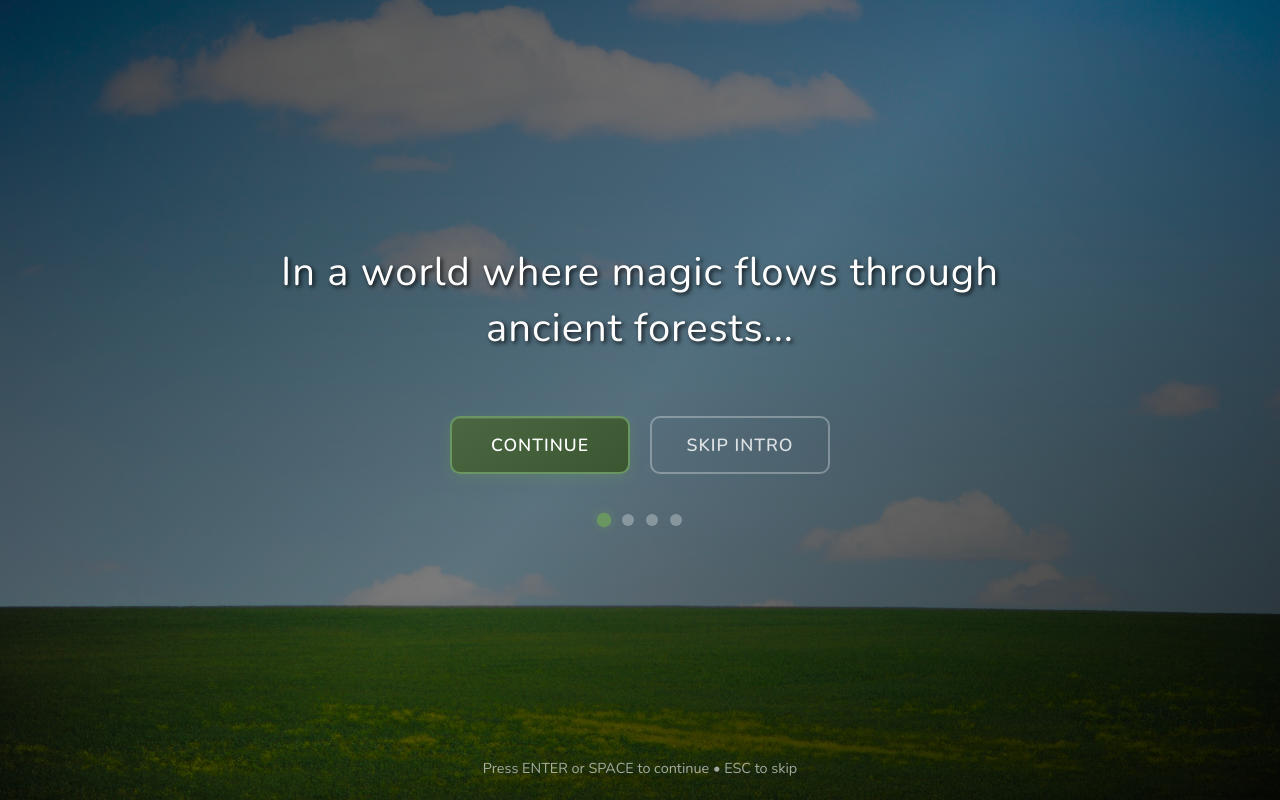
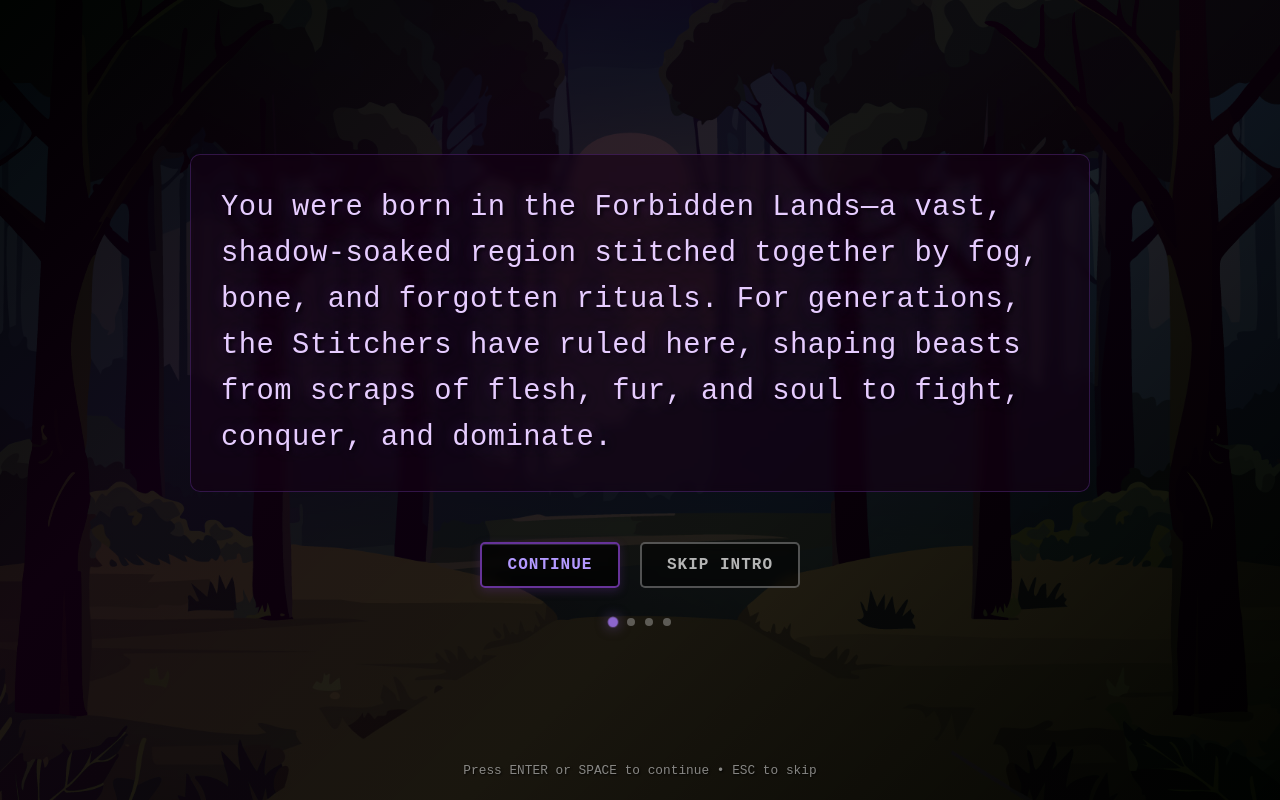
Before and after one commit to nicolegdesign/beastenstein, a React (Vite) app: page / in a window 1280 px wide. Built offline with nearby package versions, Linux system fonts and the light colour scheme; a web font is replaced by a local one.

Commit message:
Intro1  edits

```diff
--- a/src/App.tsx
+++ b/src/App.tsx
@@ -74,6 +74,64 @@ const getMaxLevelFromSoul = (soulId: string): number => {
   }
 };
 
+// Factory function to create Night Wolf beast configuration
+const createNightWolfBeast = (name: string): CustomBeastData => {
+  return {
+    name: name,
+    gender: 'male' as const,
+    personality: getDefaultPersonality(),
+    head: {
+      id: 'nightwolf-head',
+      name: 'Night Wolf Head',
+      imagePath: './images/beasts/night-wolf/night-wolf-head.svg',
+      type: 'head' as const,
+      rarity: 'common' as const
+    },
+    torso: {
+      id: 'nightwolf-torso',
+      name: 'Night Wolf Torso',
+      imagePath: './images/beasts/night-wolf/night-wolf-torso.svg',
+      type: 'torso' as const,
+      rarity: 'common' as const
+    },
+    armLeft: {
+      id: 'nightwolf-arms-left',
+      name: 'Night Wolf Left Arm',
+      imagePath: './images/beasts/night-wolf/night-wolf-arm-l.svg',
+      type: 'armLeft' as const,
+      rarity: 'common' as const
+    },
+    armRight: {
+      id: 'nightwolf-arms-right',
+      name: 'Night Wolf Right Arm',
+      imagePath: './images/beasts/night-wolf/night-wolf-arm-r.svg',
+      type: 'armRight' as const,
+      rarity: 'common' as const
+    },
+    legLeft: {
+      id: 'nightwolf-legs-left',
+      name: 'Night Wolf Left Leg',
+      imagePath: './images/beasts/night-wolf/night-wolf-leg-l.svg',
+      type: 'legLeft' as const,
+      rarity: 'common' as const
+    },
+    legRight: {
+      id: 'nightwolf-legs-right',
+      name: 'Night Wolf Right Leg',
+      imagePath: './images/beasts/night-wolf/night-wolf-leg-r.svg',
+      type: 'legRight' as const,
+      rarity: 'common' as const
+    },
+    soulEssence: {
+      id: 'dim-soul',
+      name: 'Dim Soul',
+      description: 'A faint glimmer of spiritual energy',
+      imagePath: './images/items/dim-soul.png',
+      rarity: 'common' as const
+    }
+  };
+};
+
 function App() {
   // Game flow state
   const [gameState, setGameState] = useState<'intro' | 'beastSelection' | 'game'>(() => {
@@ -130,8 +188,10 @@ function App() {
       }
     }
 
-    // If no custom beasts exist, create default Night Wolf
-    if (Object.keys(customBeastData).length === 0) {
+    // Only create default Night Wolf if user has played before and has no beasts
+    // (returning users who somehow lost their beasts)
+    const hasPlayed = localStorage.getItem('hasPlayedBefore');
+    if (Object.keys(customBeastData).length === 0 && hasPlayed) {
       const defaultBeastId = 'custom_default_nightwolf';
       const now = Date.now();
 
@@ -167,61 +227,7 @@ function App() {
       }
 
       // Create and save the default custom beast configuration
-      const defaultCustomBeast = {
-        name: 'Night Wolf',
-        gender: 'male' as const,
-        personality: getDefaultPersonality(),
-        head: {
-          id: 'nightwolf-head',
-          name: 'Night Wolf Head',
-          imagePath: './images/beasts/night-wolf/night-wolf-head.svg',
-          type: 'head' as const,
-          rarity: 'common' as const
-        },
-        torso: {
-          id: 'nightwolf-torso',
-          name: 'Night Wolf Torso',
-          imagePath: './images/beasts/night-wolf/night-wolf-torso.svg',
-          type: 'torso' as const,
-          rarity: 'common' as const
-        },
-        armLeft: {
-          id: 'nightwolf-arms-left',
-          name: 'Night Wolf Left Arm',
-          imagePath: './images/beasts/night-wolf/night-wolf-arm-l.svg',
-          type: 'armLeft' as const,
-          rarity: 'common' as const
-        },
-        armRight: {
-          id: 'nightwolf-arms-right',
-          name: 'Night Wolf Right Arm',
-          imagePath: './images/beasts/night-wolf/night-wolf-arm-r.svg',
-          type: 'armRight' as const,
-          rarity: 'common' as const
-        },
-        legLeft: {
-          id: 'nightwolf-legs-left',
-          name: 'Night Wolf Left Leg',
-          imagePath: './images/beasts/night-wolf/night-wolf-leg-l.svg',
-          type: 'legLeft' as const,
-          rarity: 'common' as const
-        },
-        legRight: {
-          id: 'nightwolf-legs-right',
-          name: 'Night Wolf Right Leg',
-          imagePath: './images/beasts/night-wolf/night-wolf-leg-r.svg',
-          type: 'legRight' as const,
-          rarity: 'common' as const
-        },
-        soulEssence: {
-          id: 'dim-soul',
-          name: 'Dim Soul',
-          description: 'A faint glimmer of spiritual energy',
-          imagePath: './images/items/dim-soul.png',
-          rarity: 'common' as const
-        }
-      };
-
+      const defaultCustomBeast = createNightWolfBeast('Night Wolf');
       localStorage.setItem(`customBeast_${defaultBeastId}`, JSON.stringify(defaultCustomBeast));
     }
 
@@ -231,7 +237,7 @@ function App() {
   // Set current beast ID to first available custom beast
   const [currentBeastId, setCurrentBeastId] = useState<string>(() => {
     const beastIds = Object.keys(beastData);
-    return beastIds.length > 0 ? beastIds[0] : 'custom_default_nightwolf';
+    return beastIds.length > 0 ? beastIds[0] : ''; // Empty string if no beasts initially
   });
 
   const [showInventory, setShowInventory] = useState(false);
@@ -492,15 +498,18 @@ function App() {
       health: 100,
       level: 1,
       age: 0,
-      attack: 6,
+      attack: 7,  // Base 6 + 1 from Brave personality
       defense: 6,
       speed: 6,
       magic: 6,
       isResting: false,
       createdAt: now,
       experience: 0,
-      maxLevel: 50
+      maxLevel: 5  // Dim soul max level
     };
+
+    // Create the custom beast configuration using the factory function
+    const customBeast = createNightWolfBeast(name);
 
     // Save to state and localStorage
     setBeastData({ [customBeastId]: newBeastData });
@@ -509,6 +518,7 @@ function App() {
     // Save to localStorage with consolidated format
     const allBeastData = { [customBeastId]: newBeastData };
     localStorage.setItem('beastData', JSON.stringify(allBeastData));
+    localStorage.setItem(`customBeast_${customBeastId}`, JSON.stringify(customBeast));
     localStorage.setItem('hasPlayedBefore', 'true');
 
     // Transition to game
@@ -671,6 +681,9 @@ function App() {
 
   // Update beast data when stats change (with debouncing to prevent flashing)
   useEffect(() => {
+    // Don't update if no current beast data exists (e.g., during initial load)
+    if (!currentBeastData) return;
+
     const timeoutId = setTimeout(() => {
       setBeastData(prev => {
         const currentStats = prev[currentBeastId];
@@ -715,12 +728,12 @@ function App() {
     }, 50); // 50ms debounce
 
     return () => clearTimeout(timeoutId);
-  }, [stats.hunger, stats.happiness, stats.energy, stats.health, stats.level, stats.age, isResting, currentBeastId, currentBeastData.name, currentBeastData.attack, currentBeastData.defense, currentBeastData.speed, currentBeastData.magic, currentBeastData.maxLevel, currentBeastData.createdAt, saveBeastData, getExperience]);
+  }, [stats.hunger, stats.happiness, stats.energy, stats.health, stats.level, stats.age, isResting, currentBeastId, currentBeastData, saveBeastData, getExperience]);
 
   // Level up detection and celebration
   useEffect(() => {
-    // Don't trigger level up animation on initial load or if previous level is invalid
-    if (stats.level > previousLevel && !isInitialLoad && previousLevel > 0) {
+    // Don't trigger level up animation on initial load or if previous level is invalid or no beast data
+    if (stats.level > previousLevel && !isInitialLoad && previousLevel > 0 && currentBeastData) {
       setShowLevelUp(true);
       setToast({
         message: `🎉 ${currentBeastData.name} reached Level ${stats.level}!`,
@@ -760,13 +773,15 @@ function App() {
     if (isInitialLoad) {
       setIsInitialLoad(false);
     }
-  }, [stats.level, previousLevel, currentBeastData.name, isInitialLoad, currentBeastId, saveBeastData]);
+  }, [stats.level, previousLevel, currentBeastData, isInitialLoad, currentBeastId, saveBeastData]);
 
   // Initialize previous level when switching beasts
   useEffect(() => {
-    setPreviousLevel(currentBeastData.level);
-    setIsInitialLoad(true); // Reset initial load flag when switching beasts
-  }, [currentBeastId, currentBeastData.level]);
+    if (currentBeastData) {
+      setPreviousLevel(currentBeastData.level);
+      setIsInitialLoad(true); // Reset initial load flag when switching beasts
+    }
+  }, [currentBeastId, currentBeastData]);
 
   // Function to get species name based on head and torso parts (custom beasts only)
   const getBeastSpecies = useCallback((beastId: string): string => {
@@ -1235,7 +1250,7 @@ function App() {
         )}
 
         {/* Main Game Screen */}
-        {gameState === 'game' && (
+        {gameState === 'game' && currentBeastData && (
           <>
             <Menu
               onOptions={handleOptions}
--- a/src/components/IntroStory/IntroStory.css
+++ b/src/components/IntroStory/IntroStory.css
@@ -1,4 +1,4 @@
-/* Intro Story Styles */
+/* Video Game Intro Story Styles */
 .intro-story {
   position: fixed;
   top: 0;
@@ -11,6 +11,7 @@
   align-items: center;
   justify-content: center;
   overflow: hidden;
+  font-family: 'Courier New', monospace;
 }
 
 .intro-background {
@@ -22,7 +23,13 @@
   background-size: cover;
   background-position: center;
   background-repeat: no-repeat;
-  transition: opacity 0.5s ease;
+  opacity: 0;
+  transition: opacity 0.8s ease;
+  filter: brightness(0.4) contrast(1.2);
+}
+
+.intro-background.visible {
+  opacity: 1;
 }
 
 .intro-overlay {
@@ -33,9 +40,10 @@
   height: 100%;
   background: linear-gradient(
     135deg,
-    rgba(0, 0, 0, 0.7) 0%,
-    rgba(0, 0, 0, 0.5) 50%,
-    rgba(0, 0, 0, 0.8) 100%
+    rgba(0, 0, 0, 0.8) 0%,
+    rgba(20, 0, 20, 0.7) 30%,
+    rgba(15, 0, 15, 0.6) 60%,
+    rgba(0, 0, 0, 0.9) 100%
   );
 }
 
@@ -43,11 +51,11 @@
   position: relative;
   z-index: 2;
   text-align: center;
-  max-width: 800px;
+  max-width: 900px;
   padding: 40px;
   opacity: 0;
-  transform: translateY(20px);
-  transition: all 0.5s ease;
+  transform: translateY(30px);
+  transition: all 0.8s ease;
 }
 
 .intro-content.visible {
@@ -56,60 +64,83 @@
 }
 
 .story-text {
-  font-family: 'Nunito', serif;
-  font-size: 2.5rem;
-  font-weight: 300;
-  color: #ffffff;
-  line-height: 1.4;
-  margin-bottom: 60px;
-  text-shadow: 2px 2px 4px rgba(0, 0, 0, 0.8);
-  letter-spacing: 1px;
+  font-size: 1.8rem;
+  font-weight: 400;
+  color: #e6ccff;
+  line-height: 1.6;
+  margin-bottom: 50px;
+  text-shadow: 2px 2px 4px rgba(0, 0, 0, 0.9);
+  letter-spacing: 0.5px;
+  opacity: 0;
+  transform: translateY(20px);
+  transition: all 0.6s ease 0.2s;
+  text-align: left;
+  background: rgba(20, 0, 20, 0.6);
+  padding: 30px;
+  border-radius: 10px;
+  border: 1px solid rgba(102, 51, 153, 0.4);
+  backdrop-filter: blur(5px);
+}
+
+.story-text.text-visible {
+  opacity: 1;
+  transform: translateY(0);
 }
 
 .intro-controls {
   display: flex;
   gap: 20px;
   justify-content: center;
-  margin-bottom: 40px;
+  margin-bottom: 30px;
+  opacity: 0;
+  transform: translateY(20px);
+  transition: all 0.6s ease 0.4s;
+}
+
+.intro-controls.text-visible {
+  opacity: 1;
+  transform: translateY(0);
 }
 
 .next-button,
 .skip-button {
-  padding: 15px 30px;
-  font-family: 'Nunito', sans-serif;
-  font-size: 1.1rem;
+  padding: 12px 25px;
+  font-family: 'Courier New', monospace;
+  font-size: 1rem;
   font-weight: 600;
   border: 2px solid;
-  border-radius: 10px;
+  border-radius: 5px;
   cursor: pointer;
   transition: all 0.3s ease;
   text-transform: uppercase;
   letter-spacing: 1px;
-  min-width: 180px;
+  min-width: 140px;
+  background: rgba(0, 0, 0, 0.7);
+  backdrop-filter: blur(5px);
 }
 
 .next-button {
-  background: linear-gradient(145deg, #4a6741, #3a5731);
-  border-color: #6a9761;
-  color: #ffffff;
+  border-color: #663399;
+  color: #b399ff;
   box-shadow:
-    0 4px 15px rgba(106, 151, 97, 0.3),
-    inset 0 1px 0 rgba(255, 255, 255, 0.1);
+    0 3px 10px rgba(102, 51, 153, 0.3),
+    inset 0 1px 0 rgba(179, 153, 255, 0.2);
 }
 
 .next-button:hover {
-  background: linear-gradient(145deg, #5a7751, #4a6741);
-  border-color: #7aa771;
+  background: rgba(102, 51, 153, 0.3);
+  border-color: #8c66cc;
+  color: #ffffff;
   transform: translateY(-2px);
   box-shadow:
-    0 6px 20px rgba(106, 151, 97, 0.4),
-    inset 0 1px 0 rgba(255, 255, 255, 0.15);
+    0 5px 15px rgba(102, 51, 153, 0.5),
+    inset 0 1px 0 rgba(179, 153, 255, 0.3);
 }
 
 .skip-button {
-  background: transparent;
+  background: rgba(0, 0, 0, 0.5);
   border-color: rgba(255, 255, 255, 0.3);
-  color: rgba(255, 255, 255, 0.8);
+  color: rgba(255, 255, 255, 0.7);
 }
 
 .skip-button:hover {
@@ -121,27 +152,35 @@
 
 .progress-dots {
   display: flex;
-  gap: 12px;
+  gap: 10px;
   justify-content: center;
-  margin-bottom: 30px;
+  margin-bottom: 20px;
+  opacity: 0;
+  transform: translateY(20px);
+  transition: all 0.6s ease 0.6s;
+}
+
+.progress-dots.text-visible {
+  opacity: 1;
+  transform: translateY(0);
 }
 
 .dot {
-  width: 12px;
-  height: 12px;
+  width: 8px;
+  height: 8px;
   border-radius: 50%;
   background: rgba(255, 255, 255, 0.3);
   transition: all 0.3s ease;
 }
 
 .dot.active {
-  background: #6a9761;
-  box-shadow: 0 0 10px rgba(106, 151, 97, 0.6);
-  transform: scale(1.2);
+  background: #8c66cc;
+  box-shadow: 0 0 10px rgba(140, 102, 204, 0.6);
+  transform: scale(1.3);
 }
 
 .dot.completed {
-  background: rgba(106, 151, 97, 0.7);
+  background: rgba(102, 51, 153, 0.8);
 }
 
 .intro-instructions {
@@ -149,18 +188,20 @@
   bottom: 20px;
   left: 50%;
   transform: translateX(-50%);
-  font-family: 'Nunito', sans-serif;
-  font-size: 0.9rem;
-  color: rgba(255, 255, 255, 0.6);
+  font-family: 'Courier New', monospace;
+  font-size: 0.8rem;
+  color: rgba(255, 255, 255, 0.5);
   text-align: center;
   z-index: 2;
+  text-shadow: 1px 1px 2px rgba(0, 0, 0, 0.8);
 }
 
 /* Responsive Design */
 @media (max-width: 768px) {
   .story-text {
-    font-size: 1.8rem;
-    margin-bottom: 40px;
+    font-size: 1.4rem;
+    margin-bottom: 30px;
+    padding: 20px;
   }
 
   .intro-controls {
@@ -171,7 +212,7 @@
   .next-button,
   .skip-button {
     width: 100%;
-    max-width: 250px;
+    max-width: 200px;
   }
 
   .intro-content {
@@ -181,13 +222,28 @@
 
 @media (max-width: 480px) {
   .story-text {
-    font-size: 1.5rem;
+    font-size: 1.2rem;
+    padding: 15px;
   }
 
   .next-button,
   .skip-button {
-    padding: 12px 24px;
-    font-size: 1rem;
-    min-width: 150px;
+    padding: 10px 20px;
+    font-size: 0.9rem;
+    min-width: 120px;
   }
 }
+
+/* Add some visual flair with animations */
+@keyframes textGlow {
+  0%, 100% {
+    text-shadow: 2px 2px 4px rgba(0, 0, 0, 0.9), 0 0 10px rgba(102, 51, 153, 0.3);
+  }
+  50% {
+    text-shadow: 2px 2px 4px rgba(0, 0, 0, 0.9), 0 0 20px rgba(102, 51, 153, 0.5);
+  }
+}
+
+.story-text.text-visible {
+  animation: textGlow 4s ease-in-out infinite;
+}
--- a/src/components/IntroStory/IntroStory.tsx
+++ b/src/components/IntroStory/IntroStory.tsx
@@ -7,43 +7,56 @@ interface IntroStoryProps {
 
 const storySegments = [
   {
-    text: "In a world where magic flows through ancient forests...",
-    image: "/images/background1.jpg"
+    text: "You were born in the Forbidden Lands—a vast, shadow-soaked region stitched together by fog, bone, and forgotten rituals. For generations, the Stitchers have ruled here, shaping beasts from scraps of flesh, fur, and soul to fight, conquer, and dominate.",
+    image: "./images/forrest-clearing.jpg"
   },
   {
-    text: "Mystical creatures roam the wilderness, seeking companions who understand their souls.",
-    image: "/images/background2.jpg"
+    text: "You were raised among them… but you've never truly belonged.\n\nWhere others saw beasts as tools or trophies, you saw companions. While they stitched for power, you stitched for love. Your beasts are your friends—woven not from cold ambition, but from care and connection.",
+    image: "./images/forrest-clearing.jpg"
   },
   {
-    text: "You are a Beast Keeper, gifted with the rare ability to bond with these magnificent beings.",
-    image: "/images/background3.jpg"
+    text: "Some call you soft. Others call you foolish.\n\nArmed with a soulneedle, a half-scorched bestiary, and a knack for creative anatomy, you leave the comfort of the Bonehome orphanage to chase a whisper: the ruins of Castle Beastenstein are stirring.",
+    image: "./images/forrest-clearing.jpg"
   },
   {
-    text: "Your journey begins now, in the heart of the Enchanted Wilderness...",
-    image: "/images/background4.jpg"
+    text: "They say the Heartstitch still pulses there. A lost relic. The key to ultimate creation… or total unraveling.\n\nNow, with your beast by your side and a fire in your heart, you set out into the wild dark. Not to conquer. Not to dominate.\n\nBut to prove that kindness is its own kind of power.",
+    image: "./images/forrest-clearing.jpg"
   }
 ];
 
 export const IntroStory: React.FC<IntroStoryProps> = ({ onComplete }) => {
   const [currentSegment, setCurrentSegment] = useState(0);
-  const [isVisible, setIsVisible] = useState(true);
+  const [isVisible, setIsVisible] = useState(false);
+  const [textVisible, setTextVisible] = useState(false);
+
+  useEffect(() => {
+    // Start the intro after a brief delay
+    const timer = setTimeout(() => {
+      setIsVisible(true);
+      setTimeout(() => setTextVisible(true), 200);
+    }, 500);
+
+    return () => clearTimeout(timer);
+  }, []);
 
   const handleNext = useCallback(() => {
     if (currentSegment < storySegments.length - 1) {
-      setIsVisible(false);
+      setTextVisible(false);
       setTimeout(() => {
         setCurrentSegment(currentSegment + 1);
-        setIsVisible(true);
+        setTimeout(() => setTextVisible(true), 200);
       }, 500);
     } else {
+      setTextVisible(false);
       setIsVisible(false);
       setTimeout(() => {
         onComplete();
-      }, 500);
+      }, 800);
     }
   }, [currentSegment, onComplete]);
 
   const handleSkip = useCallback(() => {
+    setTextVisible(false);
     setIsVisible(false);
     setTimeout(() => {
       onComplete();
@@ -68,17 +81,22 @@ export const IntroStory: React.FC<IntroStoryProps> = ({ onComplete }) => {
   return (
     <div className="intro-story">
       <div
-        className="intro-background"
+        className={`intro-background ${isVisible ? 'visible' : ''}`}
         style={{ backgroundImage: `url(${currentStory.image})` }}
       />
       <div className="intro-overlay" />
 
       <div className={`intro-content ${isVisible ? 'visible' : ''}`}>
-        <div className="story-text">
-          {currentStory.text}
+        <div className={`story-text ${textVisible ? 'text-visible' : ''}`}>
+          {currentStory.text.split('\n').map((line, index) => (
+            <React.Fragment key={index}>
+              {line}
+              {index < currentStory.text.split('\n').length - 1 && <br />}
+            </React.Fragment>
+          ))}
         </div>
 
-        <div className="intro-controls">
+        <div className={`intro-controls ${textVisible ? 'text-visible' : ''}`}>
           <button className="next-button" onClick={handleNext}>
             {currentSegment < storySegments.length - 1 ? 'Continue' : 'Begin Your Journey'}
           </button>
@@ -87,7 +105,7 @@ export const IntroStory: React.FC<IntroStoryProps> = ({ onComplete }) => {
           </button>
         </div>
 
-        <div className="progress-dots">
+        <div className={`progress-dots ${textVisible ? 'text-visible' : ''}`}>
           {storySegments.map((_, index) => (
             <div
               key={index}
```
Also changed, not shown: src/components/BeastSelection/BeastSelection.css (+55 -88 lines), src/components/BeastSelection/BeastSelection.tsx (+41 -23 lines), public/images/forrest-clearing.jpg (added).
